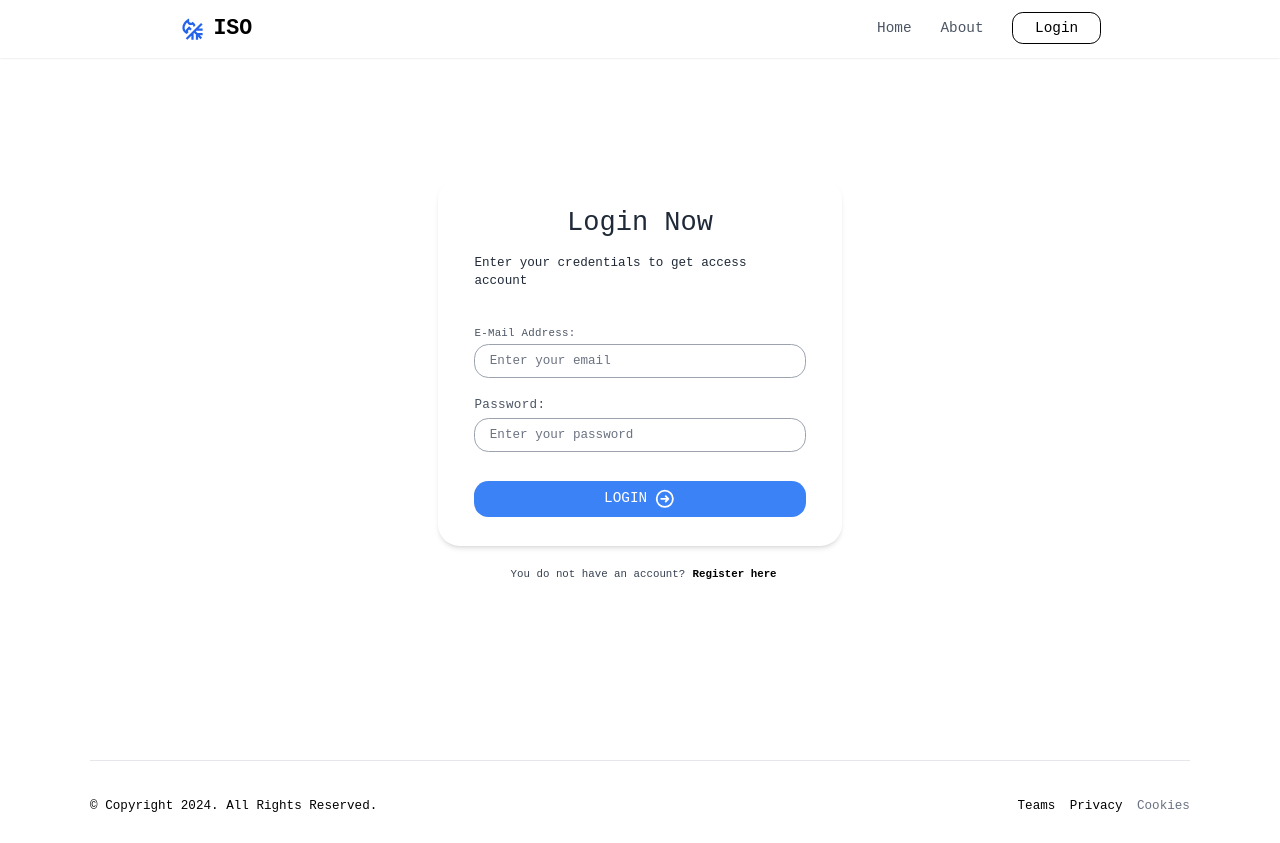
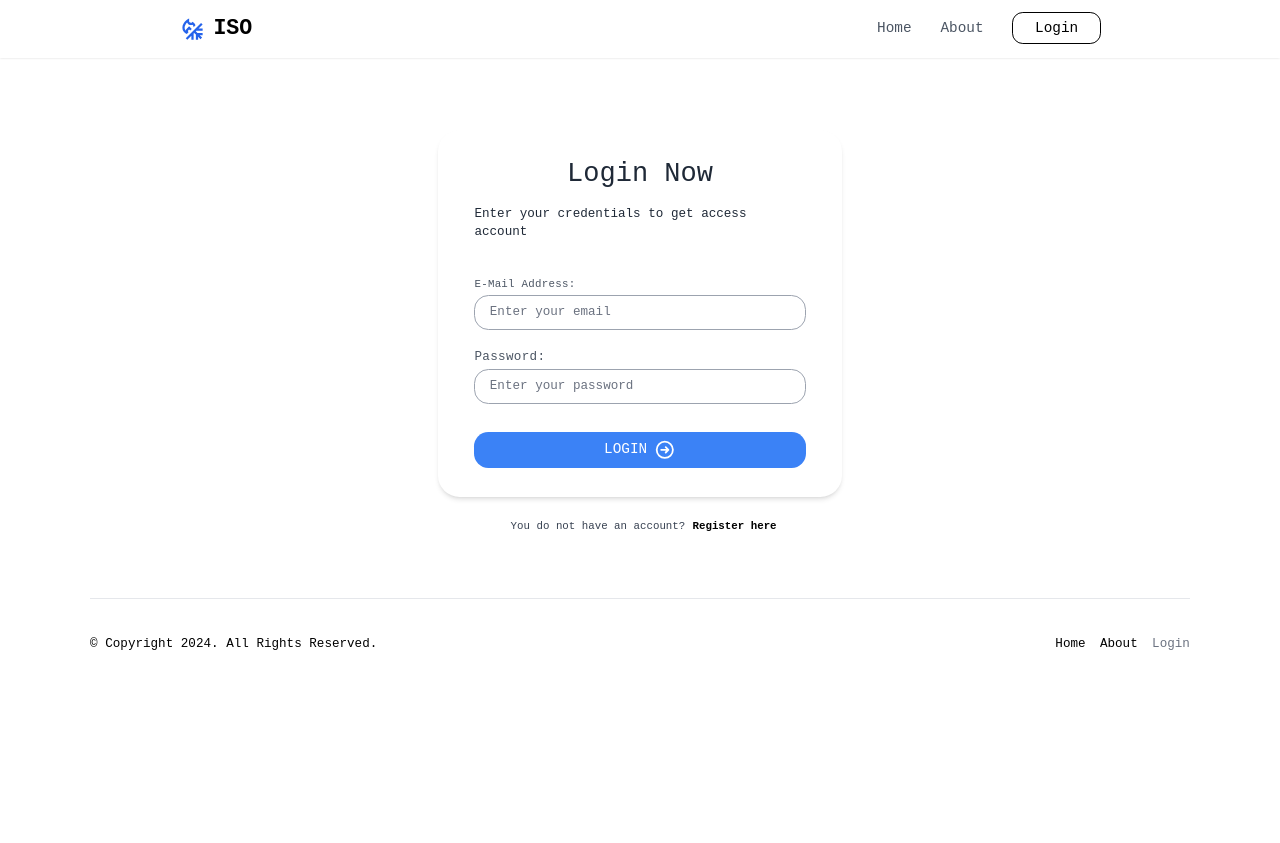
Before and after one commit to erickelninoSwift/book_management_system, a React (Create React App) app in the folder client/: page /login in a window 1280 px wide. After the commit the page ends 800 px from the top, so only its background shows below. Built offline with nearby package versions, Linux system fonts and the light colour scheme.

Commit message:
readjusted some margins

```diff
--- a/client/src/components/Footer.jsx
+++ b/client/src/components/Footer.jsx
@@ -1,5 +1,5 @@
 import React from "react";
-
+import { Link } from "react-router-dom";
 const Footer = () => {
   return (
     <>
@@ -13,32 +13,32 @@ const Footer = () => {
             </p>
 
             <div className="flex mt-3 -mx-2 sm:mt-0">
-              <a
-                href="#"
+              <Link
+                to={"/"}
                 className="mx-2 text-sm text-black transition-colors duration-300 hover:text-black dark:hover:text-gray-300"
                 aria-label="Reddit"
               >
                 {" "}
-                Teams{" "}
-              </a>
+                Home{" "}
+              </Link>
 
-              <a
-                href="#"
+              <Link
+                to={"/about"}
                 className="mx-2 text-sm text-black transition-colors duration-300 hover:text-black dark:hover:text-gray-300"
                 aria-label="Reddit"
               >
                 {" "}
-                Privacy{" "}
-              </a>
+                About{" "}
+              </Link>
 
-              <a
-                href="#"
+              <Link
+                to={"/login"}
                 className="mx-2 text-sm text-gray-500 transition-colors duration-300 hover:text-gray-500 dark:hover:text-gray-300"
                 aria-label="Reddit"
               >
                 {" "}
-                Cookies{" "}
-              </a>
+                Login{" "}
+              </Link>
             </div>
           </div>
         </div>
--- a/client/src/pages/About.jsx
+++ b/client/src/pages/About.jsx
@@ -2,7 +2,7 @@ import React from "react";
 import Imagebackground from "../assets/erickelnino.avif";
 const About = () => {
   return (
-    <div className="py-16 w-[1027px]  mx-auto bg-slate-50 mt-[32px]">
+    <div className="py-16 w-[1027px] h-full mx-auto bg-slate-50 mt-[32px]">
       <div className="container m-auto px-6 text-gray-600 md:px-12 xl:px-6">
         <div className="space-y-6 md:space-y-0 md:flex md:gap-6 lg:items-center lg:gap-12">
           <div className="md:5/12 lg:w-5/12">
--- a/client/src/pages/AuthenticationPage.jsx
+++ b/client/src/pages/AuthenticationPage.jsx
@@ -6,8 +6,10 @@ const AuthenticationPage = () => {
   const { login } = useContext(UserContext);
   return (
     <>
-      {login && <Login />}
-      {!login && <Register />}
+      <div className="max-h-fit">
+        {login && <Login />}
+        {!login && <Register />}
+      </div>
     </>
   );
 };
--- a/client/src/pages/Home.jsx
+++ b/client/src/pages/Home.jsx
@@ -3,7 +3,7 @@ import React from "react";
 const Home = () => {
   return (
     <>
-      <div className="my-10 mx-auto flex w-full max-w-screen-lg flex-col rounded-2xl bg-slate-100 px-4">
+      <div className="my-10 mx-auto h-full flex w-full max-w-screen-lg flex-col rounded-2xl bg-slate-100 px-4">
         <p className="mt-20 text-center sm:text-lg font-semibold text-lime-500">
           CONTACT MANAGEMENT SYSTEM
         </p>
--- a/client/src/pages/Login.jsx
+++ b/client/src/pages/Login.jsx
@@ -18,7 +18,7 @@ const Login = () => {
   };
   return (
     <>
-      <div className="h-[700px] mt-2 flex flex-col items-center justify-center">
+      <div className="max-h-fit mt-[5rem] flex flex-col items-center justify-center">
         <div
           className="
           flex flex-col
--- a/client/src/pages/Register.jsx
+++ b/client/src/pages/Register.jsx
@@ -18,7 +18,7 @@ const Register = () => {
     setLogin(true);
   };
   return (
-    <div className="h-[700px] mt-2 flex flex-col items-center justify-center">
+    <div className="h-full mt-[72px] flex flex-col items-center justify-center">
       <div
         className="
           flex flex-col
```
